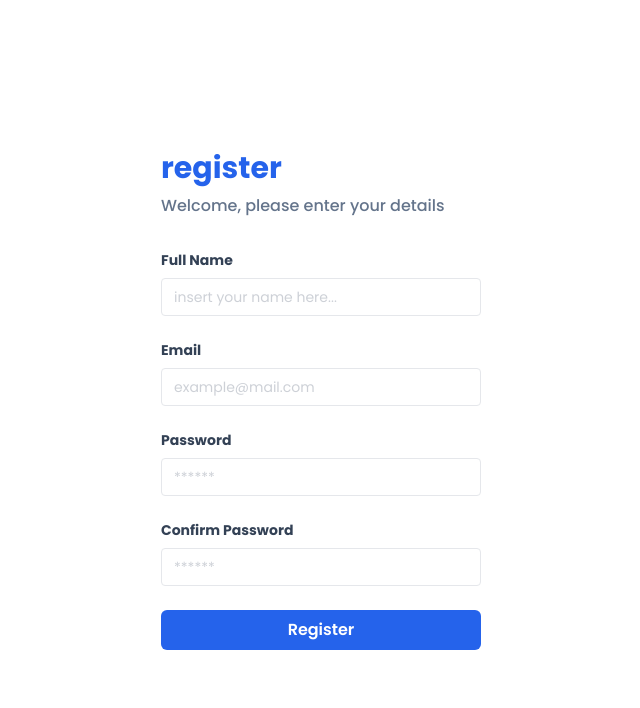
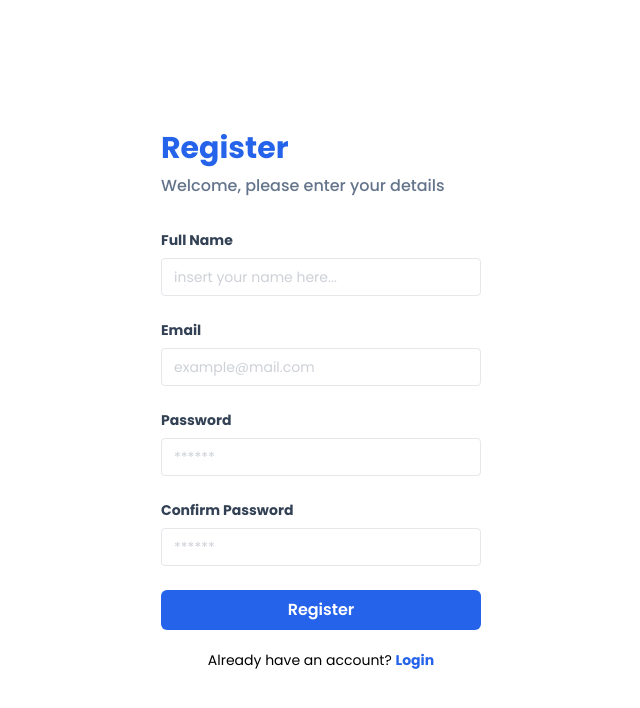
Before and after one commit to nicholasanayaputra/e-commerce, a React (Vite) app: page /register in a window 1280 px wide. Shown: the top 708 px of the page, without its empty margins (319-959 px from the left). Built offline with nearby package versions, Linux system fonts and the light colour scheme.

Commit message:
refactor : conditional rendering in login and register

```diff
--- a/src/components/Layouts/AutLayout.jsx
+++ /dev/null
@@ -1,16 +0,0 @@
-const AuthLayout = (props) => {
-  const { children, title } = props;
-  return (
-    <div className="flex justify-center min-h-screen items-center">
-      <div className="w-full max-w-xs">
-        <h1 className="text-blue-600 font-bold mb-2 text-3xl ">{title}</h1>
-        <p className="font-medium text-slate-500 mb-8">
-          Welcome, please enter your details
-        </p>
-        {children}
-      </div>
-    </div>
-  );
-};
-
-export default AuthLayout;
--- /dev/null
+++ b/src/components/Layouts/AuthLayout.jsx
@@ -0,0 +1,34 @@
+import { Link } from "react-router-dom";
+
+const AuthLayout = (props) => {
+  const { children, title, type } = props;
+  return (
+    <div className="flex justify-center min-h-screen items-center">
+      <div className="w-full max-w-xs">
+        <h1 className="text-blue-600 font-bold mb-2 text-3xl ">{title}</h1>
+        <p className="font-medium text-slate-500 mb-8">
+          Welcome, please enter your details
+        </p>
+        {children}
+        <p className="text-sm mt-5 text-center">
+          {type === "login"
+            ? "Don't have an account? "
+            : "Already have an account?  "}
+          {type === "login" && (
+            <Link to="/register" className="font-bold text-blue-600">
+              Register
+            </Link>
+          )}
+
+          {type === "register" && (
+            <Link to="/login" className="font-bold text-blue-600">
+              Login
+            </Link>
+          )}
+        </p>
+      </div>
+    </div>
+  );
+};
+
+export default AuthLayout;
--- a/src/pages/About.jsx
+++ /dev/null
@@ -1,11 +0,0 @@
-import React from "react";
-
-const About = () => {
-  return (
-    <div>
-      <h1>About</h1>
-    </div>
-  );
-};
-
-export default About;
--- a/src/pages/Contact.jsx
+++ /dev/null
@@ -1,11 +0,0 @@
-import React from "react";
-
-const Contact = () => {
-  return (
-    <div>
-      <h1>Contact</h1>
-    </div>
-  );
-};
-
-export default Contact;
--- a/src/pages/Home.jsx
+++ /dev/null
@@ -1,25 +0,0 @@
-import React from "react";
-// import heroImg from "../assets/Image/heroImg.png";
-const Home = () => {
-  return (
-    <section className="w-full h-[89vh] bg-heroImage bg-center bg-cover">
-      <div className="flex flex-col items-end justify-center h-full ">
-        <div className="bg-[#FFF3E3] p-10 mx-5 lg:w-1/3 md:w-1/2 rounded-md">
-          <h1 className="text-gray-primary font-semibold text-base">
-            New Arrival
-          </h1>
-          <h1 className="text-5xl font-bold text-yellow my-4">
-            Discover Our New Collection
-          </h1>
-          <p className="font-medium text-xs text-gray-secondary mb-4">
-            Lorem ipsum dolor sit amet, consectetur adipiscing elit. Ut elit
-            tellus, luctus nec ullamcorper mattis.
-          </p>
-          <button className="bg-yellow px-6 py-3 text-white">Buy Now</button>
-        </div>
-      </div>
-    </section>
-  );
-};
-
-export default Home;
--- a/src/pages/Shop.jsx
+++ /dev/null
@@ -1,11 +0,0 @@
-import React from "react";
-
-const Shop = () => {
-  return (
-    <div>
-      <h1>Shop</h1>
-    </div>
-  );
-};
-
-export default Shop;
--- /dev/null
+++ b/src/pages/home/Hero.jsx
@@ -0,0 +1,23 @@
+import React from "react";
+
+const Hero = () => {
+  return (
+    <div className="flex flex-col items-end justify-center h-full ">
+      <div className="bg-[#FFF3E3] p-10 mx-5 lg:w-1/3 md:w-1/2 rounded-md">
+        <h1 className="text-gray-primary font-semibold text-base">
+          New Arrival
+        </h1>
+        <h1 className="text-5xl font-bold text-yellow my-4">
+          Discover Our New Collection
+        </h1>
+        <p className="font-medium text-xs text-gray-secondary mb-4">
+          Lorem ipsum dolor sit amet, consectetur adipiscing elit. Ut elit
+          tellus, luctus nec ullamcorper mattis.
+        </p>
+        <button className="bg-yellow px-6 py-3 text-white">Buy Now</button>
+      </div>
+    </div>
+  );
+};
+
+export default Hero;
--- /dev/null
+++ b/src/pages/home/Home.jsx
@@ -0,0 +1,11 @@
+import React from "react";
+import Hero from "./Hero";
+const Home = () => {
+  return (
+    <section className="w-full h-[89vh] bg-heroImage bg-center bg-cover">
+      <Hero />
+    </section>
+  );
+};
+
+export default Home;
--- a/src/pages/login.jsx
+++ b/src/pages/login.jsx
@@ -1,10 +1,10 @@
 import FormLogin from "../components/Fragments/FormLogin";
-import AuthLayout from "../components/Layouts/AutLayout";
+import AuthLayout from "../components/Layouts/AuthLayout";
 
 const loginPage = () => {
   return (
     <>
-      <AuthLayout title="login">
+      <AuthLayout title="Login" type="login">
         <FormLogin />
       </AuthLayout>
     </>
--- a/src/pages/register.jsx
+++ b/src/pages/register.jsx
@@ -1,10 +1,10 @@
 import FormRegister from "../components/Fragments/FormRegister";
-import AuthLayout from "../components/Layouts/AutLayout";
+import AuthLayout from "../components/Layouts/AuthLayout";
 
 const RegisterPage = () => {
   return (
     <>
-      <AuthLayout title="register">
+      <AuthLayout title="Register" type="register">
         <FormRegister />
       </AuthLayout>
     </>
```
Also changed, not shown: src/main.jsx (+1 -16 lines).
